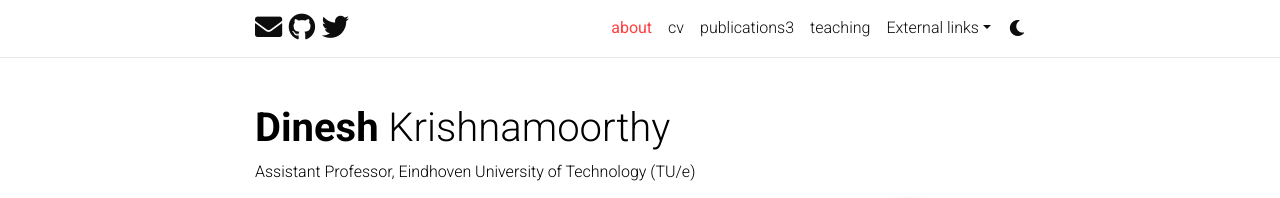
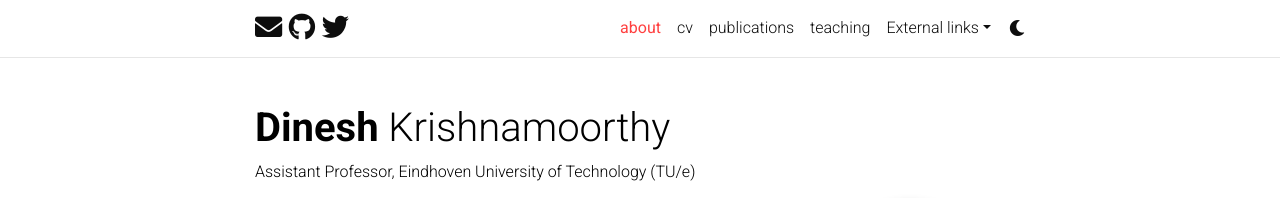
Before and after one commit to dinesh-krishnamoorthy/dinesh-krishnamoorthy.github.io, a Jekyll site: the page built from _pages/about.md, in a window 1280 px wide. Shown: the top 198 px of the page. Built offline with Jekyll 4.4.1, drawn with Linux system fonts in a browser that asks for light colours; full-size pictures stand in for the smaller copies a plugin makes; comment, search, counter and statistics services are not loaded; a style sheet for code colours, icons or effects is not loaded.

Commit message:
Update publications3.md

```diff
--- a/_pages/publications3.md
+++ b/_pages/publications3.md
@@ -1,7 +1,7 @@
 ---
 layout: none
-permalink: /publications3/
-title: publications3
+permalink: /publications/
+title: publications
 description: publications by categories in reversed chronological order.
 nav: true
 nav_order: 2
```
